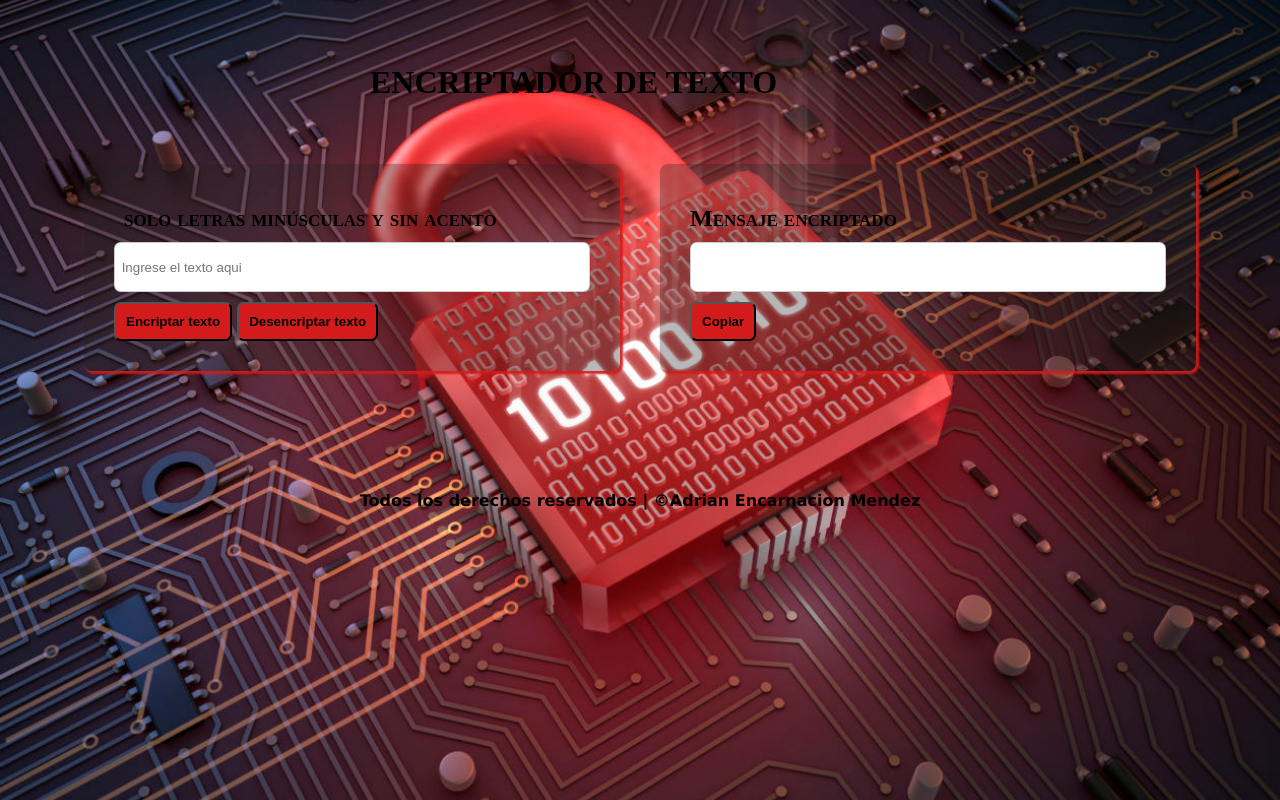
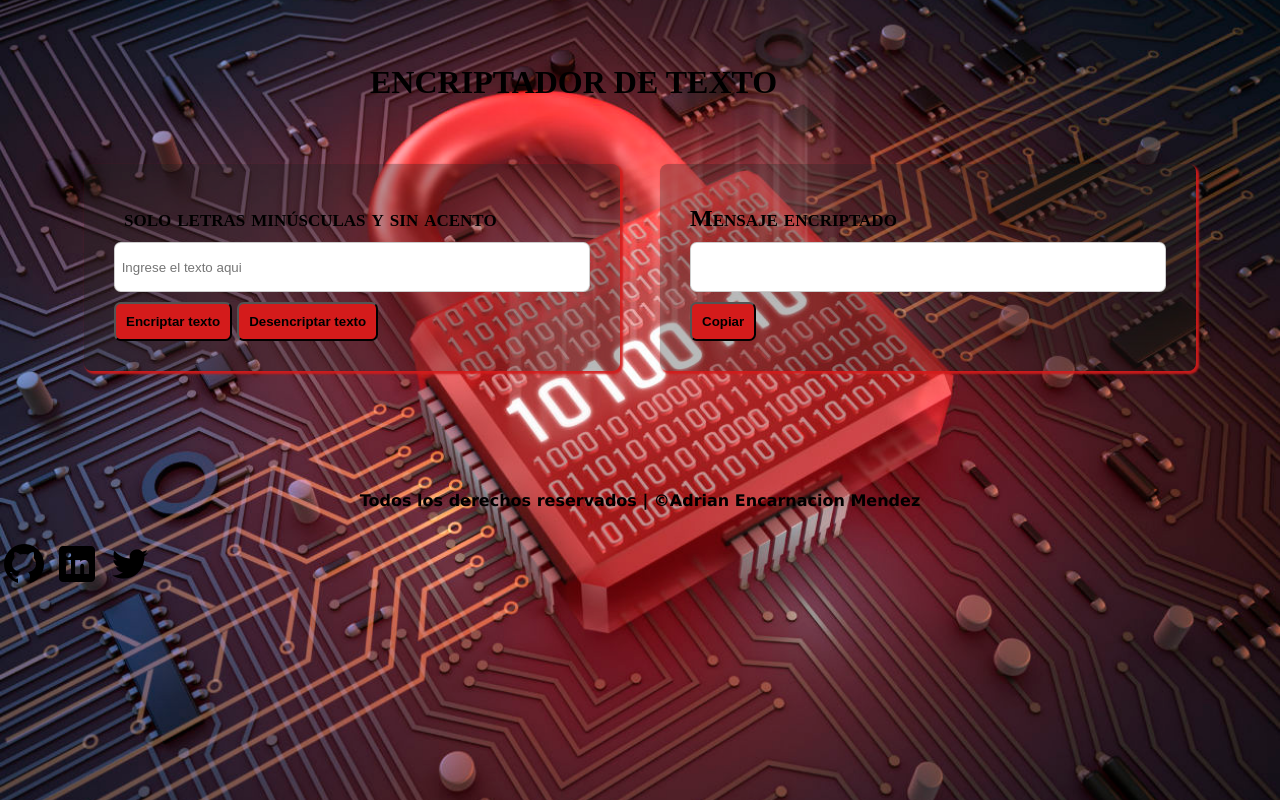
Before and after one commit to AdrianEnc01/encriptador-challengeonelatam, a plain HTML site: page index.html in a window 1280 px wide. Drawn offline with Linux system fonts and the light colour scheme.

Commit message:
Update index.html

```diff
--- a/index.html
+++ b/index.html
@@ -32,5 +32,12 @@
   <footer>
     Todos los derechos reservados | &copy; <em id="date"></em>Adrian Encarnacion Mendez
     </footer>
+  <div id="iconos" class="col-xs-12">
+
+                    <a href="https://github.com/AdrianEnc01"><img src="icons8-github-48.png" class="icono-social"></a>
+                    <a href="https://www.linkedin.com/in/adrian-miguel-encarnacion-mendez-web-dev"><img src="icons8-linkedin-48.png" class="icono-social"></a>
+                    <a href="https://twitter.com/adrianenc04"><img src="icons8-twitter-48.png" class="icono-social"></a>
+
+            </div>
 </body>
 </html>
```
